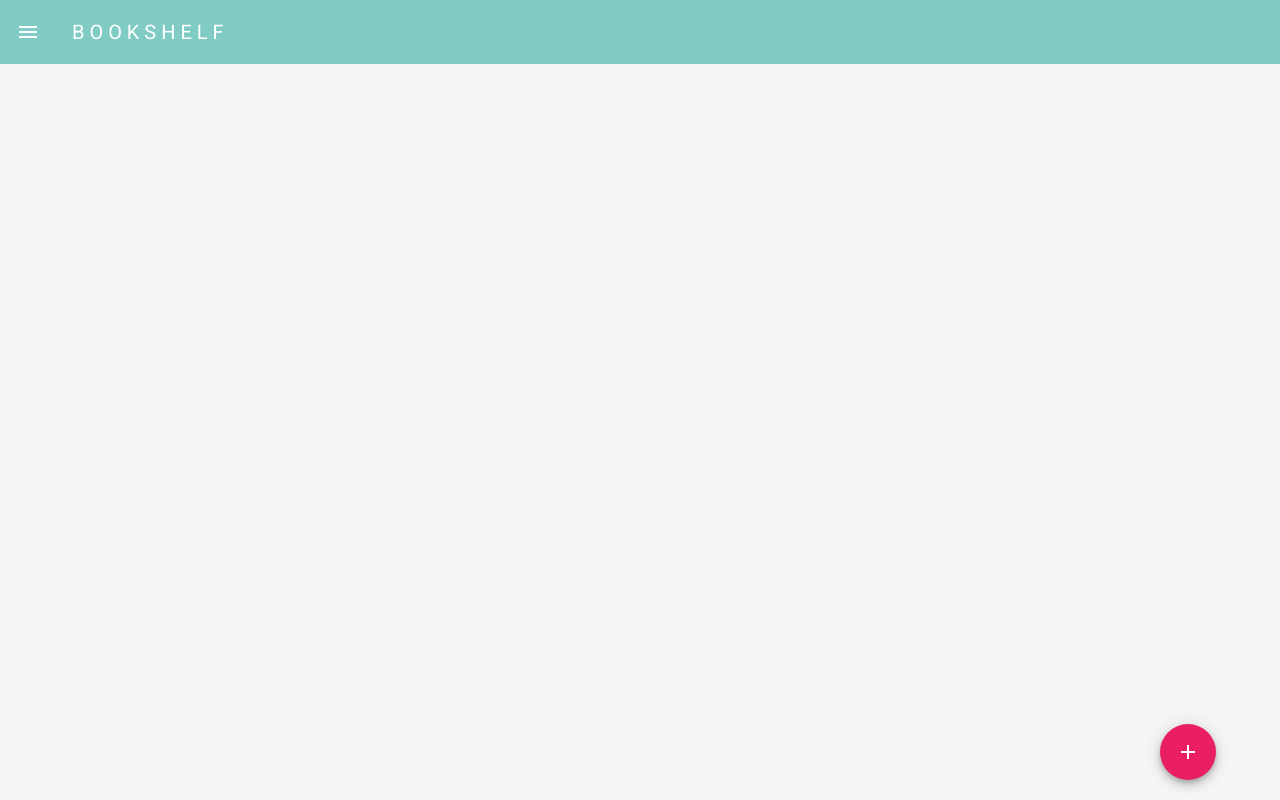
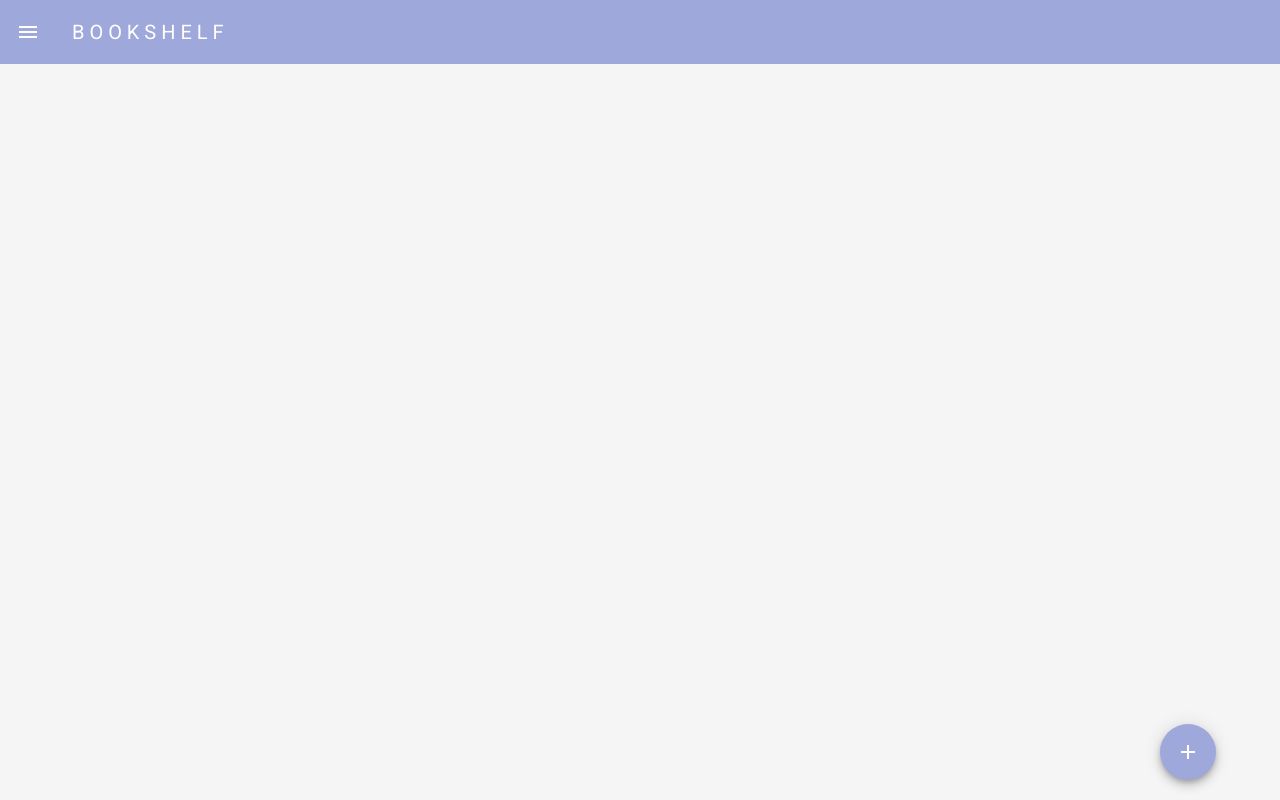
Before and after one commit to mathildemichau/bookshelf, a Vue app: page / in a window 1280 px wide. Built offline with nearby package versions, Linux system fonts and the light colour scheme.

Commit message:
change teal to indigo color

```diff
--- a/src/components/AddNewBook.vue
+++ b/src/components/AddNewBook.vue
@@ -3,7 +3,7 @@
     <!-- Card with button to add a book -->
     <template v-slot:activator="{ on }">
       <!-- <v-card width="250" class="border-dashed-light" flat @click="overlay = true" height="230"> -->
-      <v-btn @click="overlay = true" absolute dark fab bottom right color="pink" class="ma-12">
+      <v-btn @click="overlay = true" absolute dark fab bottom right color="indigo lighten-3" class="ma-12">
         <v-icon>mdi-plus</v-icon>
       </v-btn>
       <!-- </v-card> -->
--- a/src/components/Book.vue
+++ b/src/components/Book.vue
@@ -11,10 +11,10 @@
         <div class="mb-2 grey--text body-2 text-truncate">{{author}}</div>
         <div class="text-left">
           <v-rating
-            color="teal"
+            color="indigo"
             small
             dense
-            background-color="teal lighten-3"
+            background-color="indigo lighten-3"
             half-increments
             hover
           ></v-rating>
--- a/src/components/Navigation.vue
+++ b/src/components/Navigation.vue
@@ -1,6 +1,6 @@
 <template>
   <div>
-    <v-app-bar app color="teal lighten-3"  flat dark>
+    <v-app-bar app color="indigo lighten-3"  flat dark>
       <v-app-bar-nav-icon @click.stop="drawer = !drawer"></v-app-bar-nav-icon>
       <v-toolbar-title>B O O K S H E L F</v-toolbar-title>
     </v-app-bar>
```
